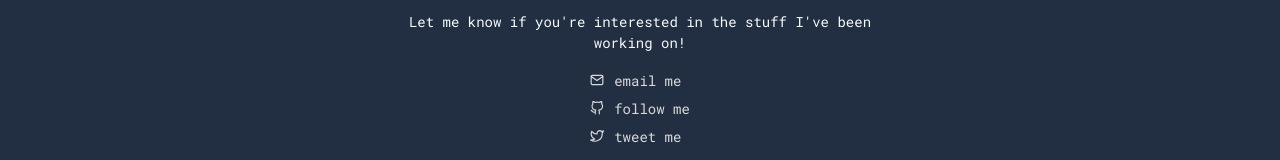
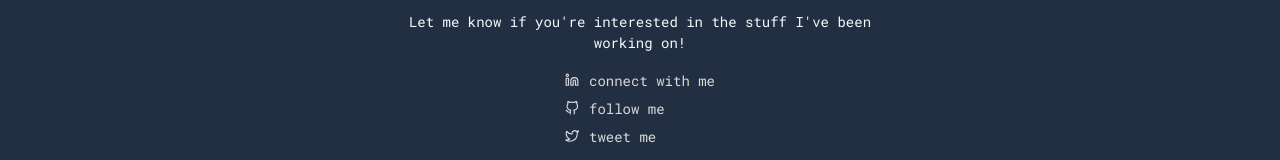
Before and after one commit to caseyslaught/casey-slaught-new-site, a Next.js app: page / in a window 1280 px wide. Shown: the part 4289-4449 px from the top of the page. Built offline with nearby package versions, Linux system fonts and the light colour scheme.

Commit message:
use linkedin

```diff
--- a/components/ContactSection/index.tsx
+++ b/components/ContactSection/index.tsx
@@ -1,6 +1,6 @@
 import React from "react";
 import { As, Divider, Flex, Heading, Icon, Link, Text, VStack } from "@chakra-ui/react";
-import { FiGithub, FiMail, FiTwitter } from "react-icons/fi";
+import { FiGithub, FiLinkedin, FiTwitter } from "react-icons/fi";
 
 interface Props {}
 
@@ -24,8 +24,8 @@ const ContactSection: React.FC<Props> = () => {
             Let me know if you&apos;re interested in the stuff I&apos;ve been working on!
           </Text>
           <VStack align="flex-start" spacing={[4, 4, 2]}>
-            <ContactItem icon={FiMail} href="mailto:caseyslaught@gmail.com">
-              email me
+            <ContactItem icon={FiLinkedin} href="https://www.linkedin.com/in/casey-slaught/">
+              connect with me
             </ContactItem>
 
             <ContactItem icon={FiGithub} href="https://github.com/caseyslaught">
```
